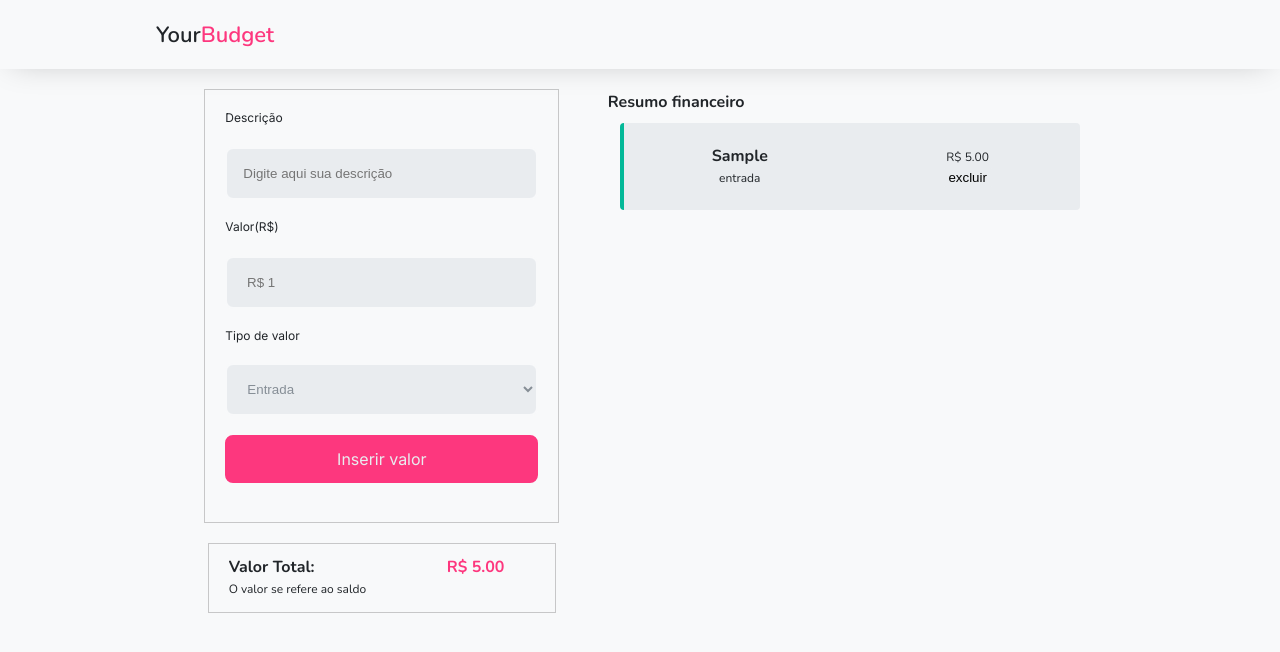
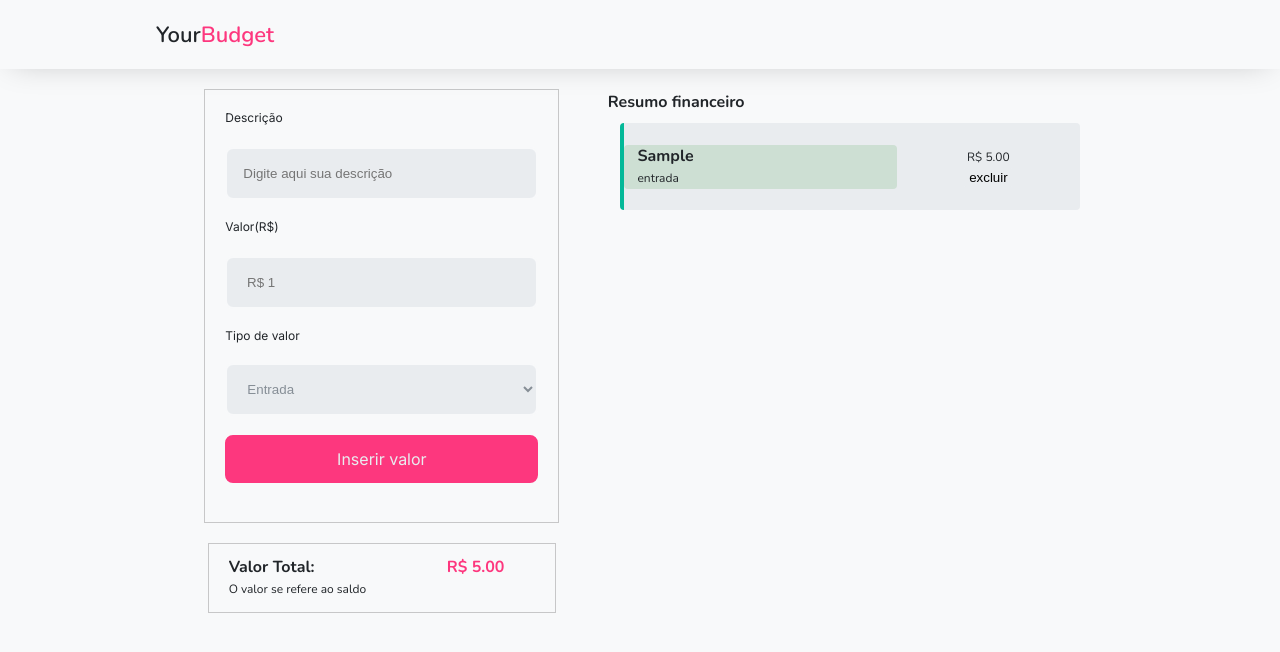
Before and after one commit to nicole-pimenta/yourBudget, a React (Vite) app: page / in a window 1280 px wide. Both pictures are taken after typing "Sample", "5" into the empty fields and a click on the button "Inserir valor". Shown: the top 652 px of the page. Built offline with nearby package versions, Linux system fonts and the light colour scheme.

Commit message:
fix: card layout adjusts

```diff
--- a/src/components/Card/index.jsx
+++ b/src/components/Card/index.jsx
@@ -15,7 +15,7 @@ const Card = ({ itemTransaction, setListTransactions, listTransactions }) => {
     <>
       {itemTransaction.type === "entrada" ? (
         <StyledCard>
-          <StyledValueDescription>
+          <StyledValueDescription color="#CDDFD3">
             <StyledText2 color="#212529">
               {" "}
               {itemTransaction.description}{" "}
@@ -34,7 +34,7 @@ const Card = ({ itemTransaction, setListTransactions, listTransactions }) => {
         </StyledCard>
       ) : (
         <StyledCard color="#212529">
-          <StyledValueDescription>
+          <StyledValueDescription color="#ecde83">
             <StyledText2 color="#212529">
               {" "}
               {itemTransaction.description}{" "}
--- a/src/components/Card/style.js
+++ b/src/components/Card/style.js
@@ -18,12 +18,25 @@ export const StyledValueDescription = styled.section`
   display: flex;
   flex-direction: column;
   align-items: center;
+  justify-content: flex-start;
+  width: 60%;
+
+  background-color: ${(props) => props.color};
+
+  border-radius: 4px;
+
+  p,
+  span {
+    text-align: left;
+    width: 90%;
+  }
 `;
 
 export const StyledValueSection = styled.section`
   display: flex;
   flex-direction: column;
   align-items: center;
+  width: 40%;
 
   button {
     height: 19px;
--- a/src/components/TotalMoney/index.jsx
+++ b/src/components/TotalMoney/index.jsx
@@ -3,7 +3,7 @@ import { StyledContainerTotalMoney } from "./style";
 
 const TotalMoney = ({ listTransactions }) => {
   const total = listTransactions.reduce((acc, curr) => {
-    if (curr.type === "saida") {
+    if (curr.type === "saída") {
       return acc + Number(curr.value) * -1;
     }
 
```
